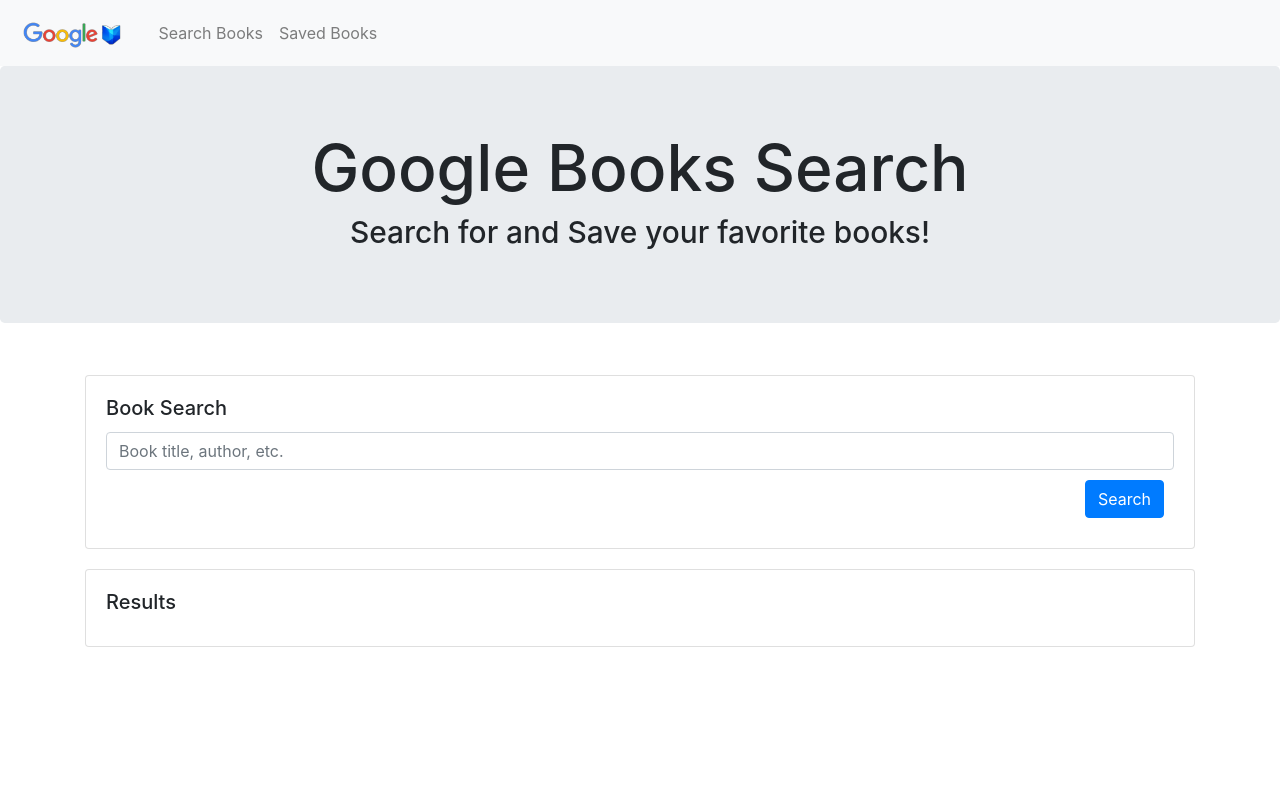
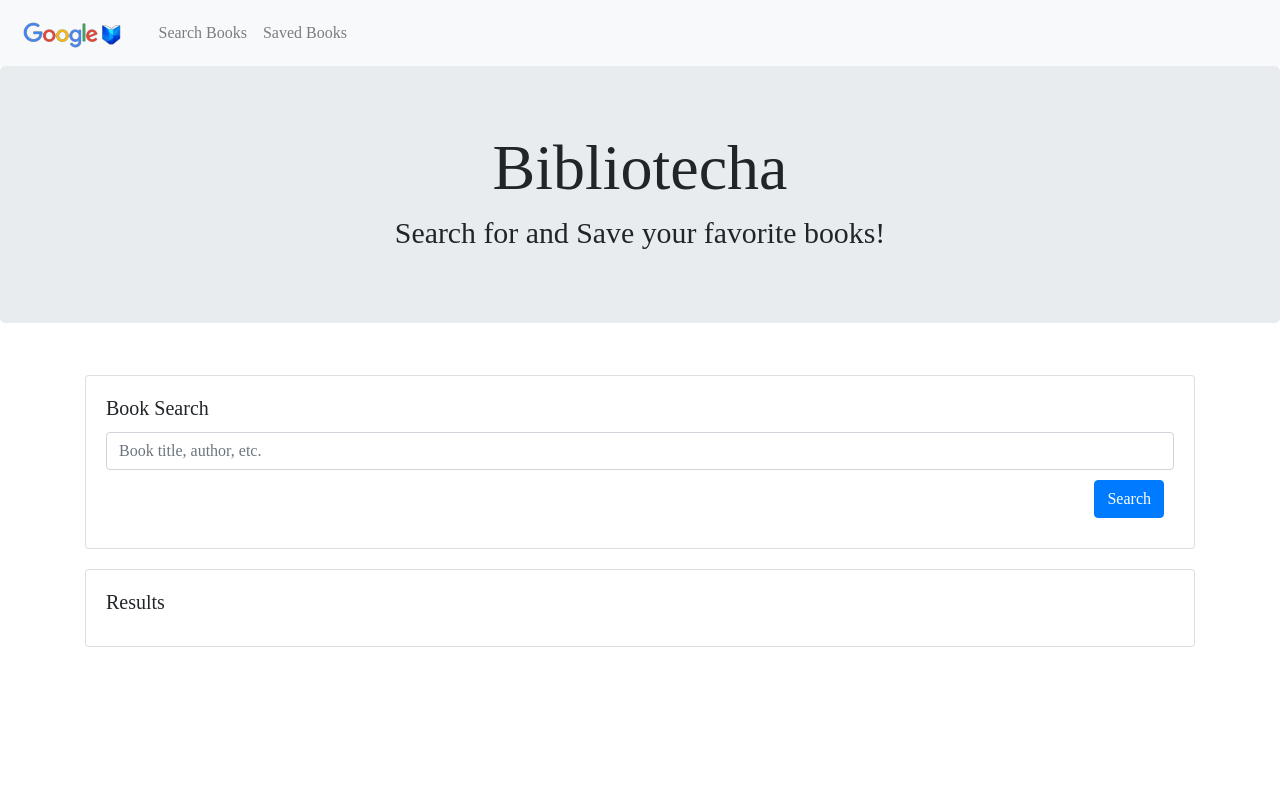
Before and after one commit to Jack-Aaron/bibliotecha, a React (Create React App) app in the folder client/: page / in a window 1280 px wide. Shown: the top 800 px of the page. Built offline with nearby package versions, Linux system fonts and the light colour scheme.

Commit message:
new font choice

```diff
--- a/client/src/components/Jumbotron/index.js
+++ b/client/src/components/Jumbotron/index.js
@@ -7,7 +7,7 @@
             <Jumbotron style={{
                 textAlign: 'center'
             }}>
-                <h1>Google Books Search</h1>
+                <h1>Bibliotecha</h1>
                 <h3>Search for and Save your favorite books!</h3>
             </Jumbotron>
         </>
--- a/client/src/components/SavedBookCard/index.js
+++ b/client/src/components/SavedBookCard/index.js
@@ -45,7 +45,7 @@
                                 >View
                                 </Button>
                                 <Button
-                                    className='SaveBtn'
+                                    className='DeleteBtn'
                                     onClick={handleDelete}
                                 >Delete
                                 </Button>
--- a/client/src/index.css
+++ b/client/src/index.css
@@ -1,8 +1,6 @@
 body {
   margin: 0;
-  font-family: -apple-system, BlinkMacSystemFont, 'Segoe UI', 'Roboto', 'Oxygen',
-    'Ubuntu', 'Cantarell', 'Fira Sans', 'Droid Sans', 'Helvetica Neue',
-    sans-serif;
+  font-family: 'Grenze', serif !important;
   -webkit-font-smoothing: antialiased;
   -moz-osx-font-smoothing: grayscale;
 }
@@ -35,3 +33,5 @@
 h6 {
   font-size: calc(1em + .27vmin) !important
 }
+
+@import url('https://fonts.googleapis.com/css2?family=Grenze&display=swap');
```
